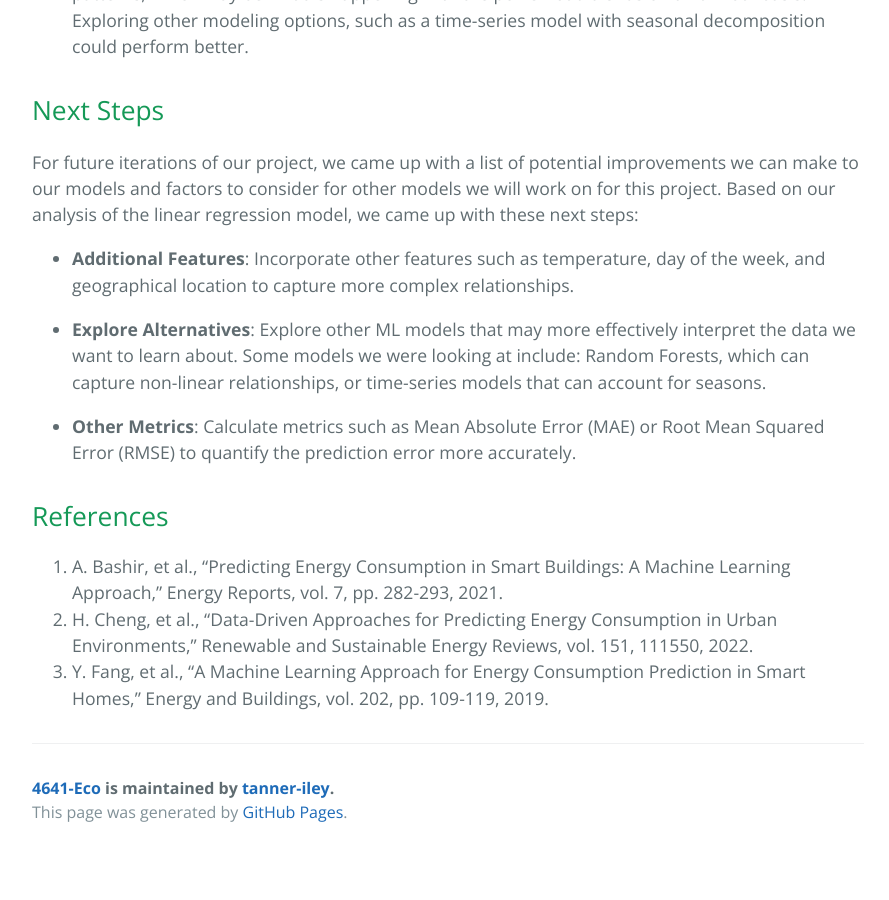
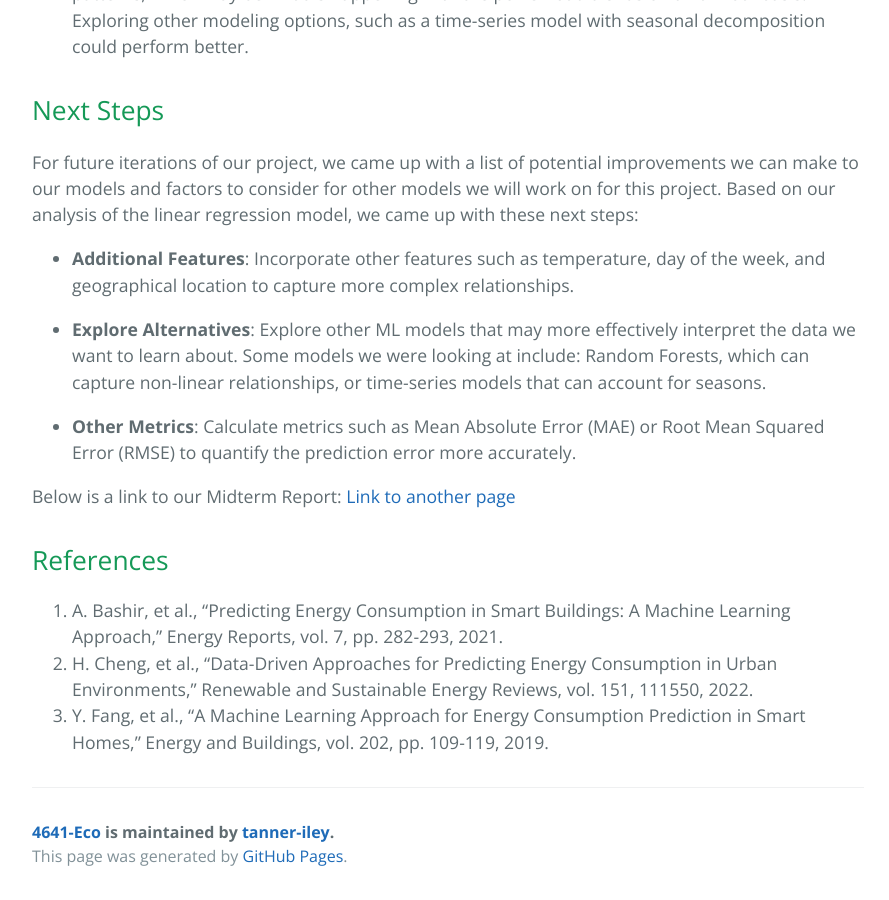
Before and after one commit to tanner-iley/4641-Eco, a Jekyll site: the page built from index.md, in a window 1280 px wide and 900 px high, scrolled down 3674 px. Shown: the whole window, without its empty margins (192-1081 px from the left). Built offline with Jekyll 4.4.1, drawn with Linux system fonts in a browser that asks for light colours; our own code applies the rules of GitHub Pages for plain Markdown files; before the commit the page ends 4530 px from its top, so only the background shows below that.

Commit message:
Update index.md

```diff
--- a/index.md
+++ b/index.md
@@ -90,6 +90,8 @@
 
 - **Other Metrics**: Calculate metrics such as Mean Absolute Error (MAE) or Root Mean Squared Error (RMSE) to quantify the prediction error more accurately.
 
+Below is a link to our Midterm Report:
+[Link to another page](another-page.md)
 
 ## References
 
```
